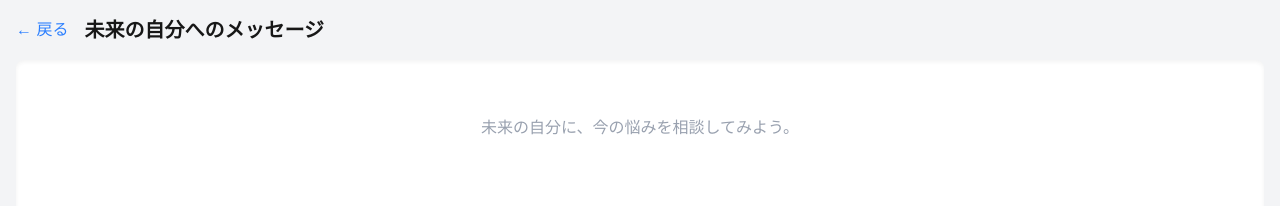
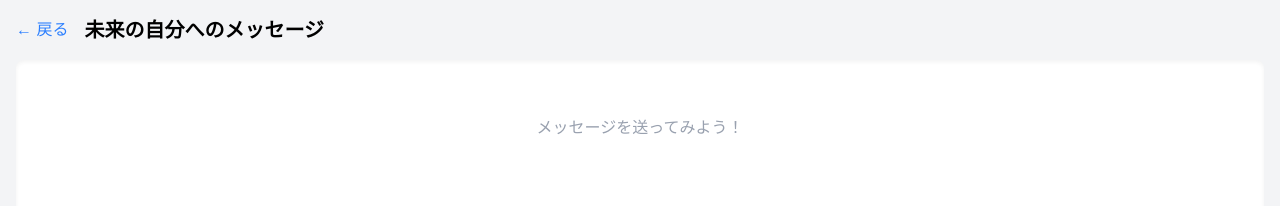
Before and after one commit to ryu39jp-dev/future-self-feedback, a Next.js app: page /chat in a window 1280 px wide. Shown: the top 206 px of the page. Built offline with nearby package versions, Linux system fonts and the light colour scheme.

Commit message:
文字を送るとチャットのようになる機能 #2

```diff
--- a/src/app/chat/page.tsx
+++ b/src/app/chat/page.tsx
@@ -1,31 +1,41 @@
-"use client"; // ← 「ユーザーが操作する画面だよ」という合図
+"use client";
 
 import { useState } from "react";
 import Link from "next/link";
 
 export default function ChatPage() {
-  // 入力された文字を「状態（State）」として保存する箱
   const [inputText, setInputText] = useState("");
+  // メッセージのリストを保存する箱（初期値は空の配列 [] ）
+  const [messages, setMessages] = useState<string[]>([]);
 
   const handleSend = () => {
     if (!inputText) return;
-    alert(`未来の自分へ: ${inputText}と送ったぞ`);
-    setInputText(""); // 送信したら中身を空にする
+
+    // 今までのメッセージに、新しい入力内容を追加して新しい配列を作る
+    setMessages([...messages, inputText]);
+
+    // 入力欄を空にする
+    setInputText("");
   };
 
   return (
-    <div className="flex flex-col h-screen bg-gray-100 p-4">
-      {/* ヘッダー */}
+    <div className="flex flex-col h-screen bg-gray-100 p-4 text-black">
       <div className="flex items-center mb-4">
         <Link href="/" className="text-blue-500 mr-4">← 戻る</Link>
         <h1 className="text-xl font-bold">未来の自分へのメッセージ</h1>
       </div>
 
-      {/* メッセージ表示エリア（今は空っぽ） */}
-      <div className="flex-1 bg-white rounded-lg shadow-inner mb-4 p-4 overflow-y-auto">
-        <p className="text-gray-400 text-center mt-10">
-          未来の自分に、今の悩みを相談してみよう。
-        </p>
+      {/* メッセージ表示エリア */}
+      <div className="flex-1 bg-white rounded-lg shadow-inner mb-4 p-4 overflow-y-auto flex flex-col gap-2">
+        {messages.length === 0 ? (
+          <p className="text-gray-400 text-center mt-10">メッセージを送ってみよう！</p>
+        ) : (
+          messages.map((msg, index) => (
+            <div key={index} className="self-end bg-blue-500 text-white p-3 rounded-2xl rounded-tr-none max-w-[80%]">
+              {msg}
+            </div>
+          ))
+        )}
       </div>
 
       {/* 入力フォーム */}
@@ -34,8 +44,9 @@ export default function ChatPage() {
           type="text"
           value={inputText}
           onChange={(e) => setInputText(e.target.value)}
+          onKeyDown={(e) => e.key === 'Enter' && handleSend()} // Enterキーでも送れるように
           placeholder="メッセージを入力..."
-          className="flex-1 p-3 border rounded-lg focus:outline-none focus:ring-2 focus:ring-blue-500 text-black"
+          className="flex-1 p-3 border rounded-lg focus:outline-none focus:ring-2 focus:ring-blue-500"
         />
         <button
           onClick={handleSend}
```
